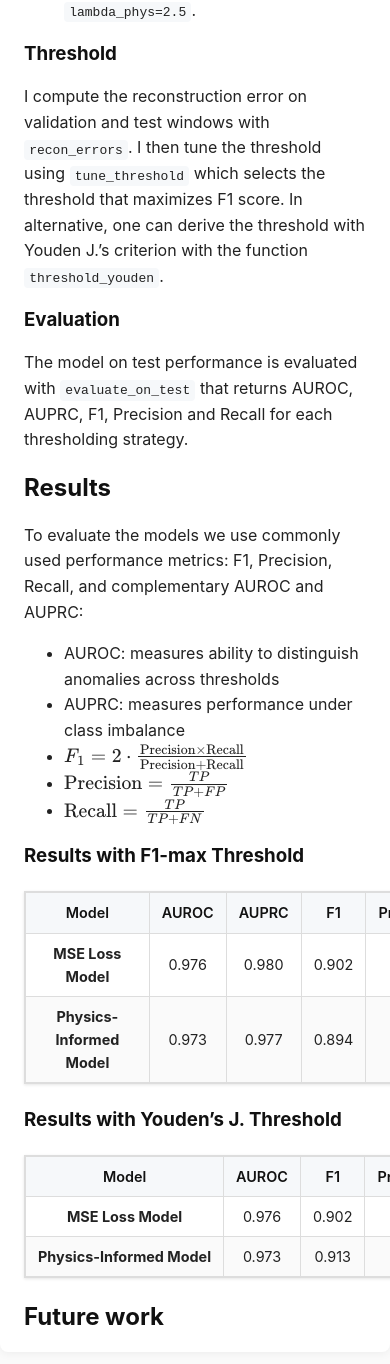
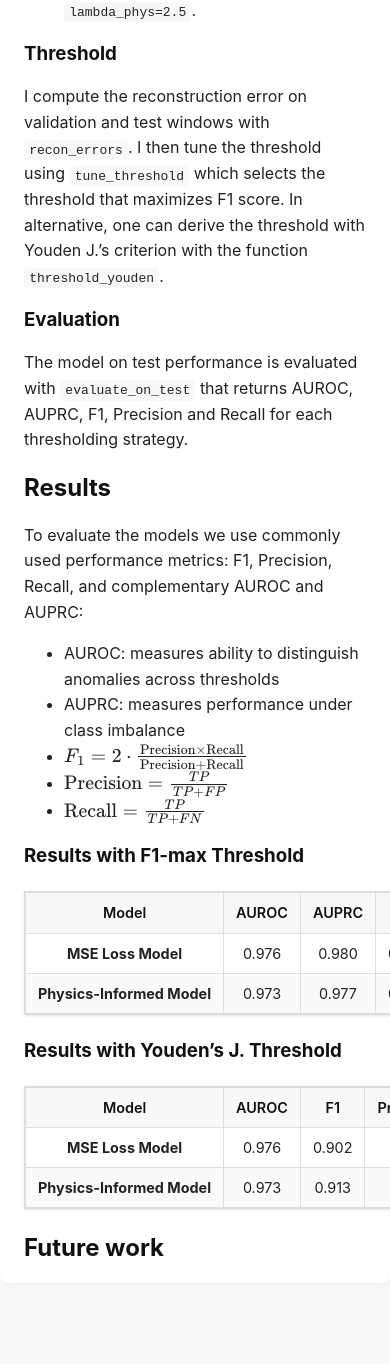
Before and after one commit to andymeneguzzo/Damped-Oscillator-Anomaly-Detection-with-LSTM-Autoencoder, a Jekyll site: the page built from index.md, in a window 390 px wide and 1400 px high, scrolled down 9339 px. Shown: the top 1364 px of the window. Built offline with Jekyll 4.4.1, drawn with Linux system fonts in a browser that asks for light colours; after the commit the page ends 10670 px from its top, so only the background shows below that.

Commit message:
make tables horizontally scrollable for small screens

```diff
--- a/_layouts/default.html
+++ b/_layouts/default.html
@@ -84,17 +84,18 @@
       table-layout: auto;
     }
 
-    /* On small screens, wrap table in scrollable container */
+    /* On small screens, make table horizontally scrollable */
     @media (max-width: 768px) {
-      /* Make table scrollable by using block display with internal table structure */
+      /* Wrap table in scrollable container */
       table {
         display: block;
         overflow-x: auto;
+        overflow-y: hidden;
         width: 100%;
-        min-width: 500px; /* Ensure table maintains minimum width for readability */
+        min-width: max-content; /* Table takes full width of its content for scrolling */
       }
 
-      /* Keep table structure intact */
+      /* Keep table structure intact and maintain full width */
       table thead {
         display: table-header-group;
       }
@@ -110,6 +111,7 @@
       table th,
       table td {
         display: table-cell;
+        white-space: nowrap; /* Prevent text wrapping in cells */
       }
     }
 
@@ -146,24 +148,40 @@
       background-color: #f0f0f0;
     }
 
-    /* Style scrollbar for tables */
+    /* Style scrollbar for tables - visible on mobile for better UX */
     table::-webkit-scrollbar {
-      height: 8px;
+      height: 10px; /* Slightly taller for mobile touch targets */
+    }
+
+    table::-webkit-scrollbar-track {
+      background: #f1f1f1;
+      border-radius: 5px;
     }
 
     table::-webkit-scrollbar-thumb {
-      background: #ccc;
-      border-radius: 4px;
+      background: #888;
+      border-radius: 5px;
     }
 
     table::-webkit-scrollbar-thumb:hover {
-      background: #999;
+      background: #555;
     }
 
     /* Firefox scrollbar for tables */
     table {
       scrollbar-width: thin;
-      scrollbar-color: #ccc transparent;
+      scrollbar-color: #888 #f1f1f1; /* More visible on mobile */
+    }
+
+    /* Make scrollbar more visible on small screens */
+    @media (max-width: 768px) {
+      table::-webkit-scrollbar {
+        height: 12px; /* Even taller on mobile */
+      }
+
+      table::-webkit-scrollbar-thumb {
+        background: #666; /* Darker for better visibility */
+      }
     }
 
     /* ✅ Scrollable long equations - MathJax 3.x */
```
